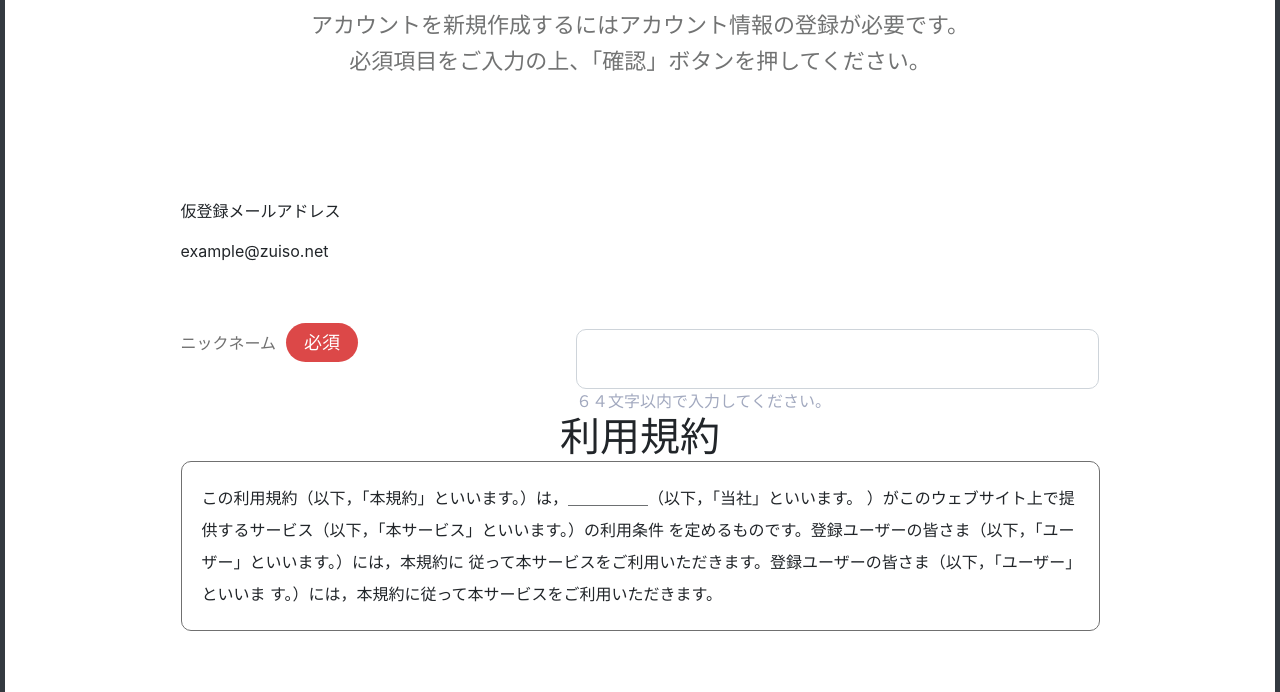
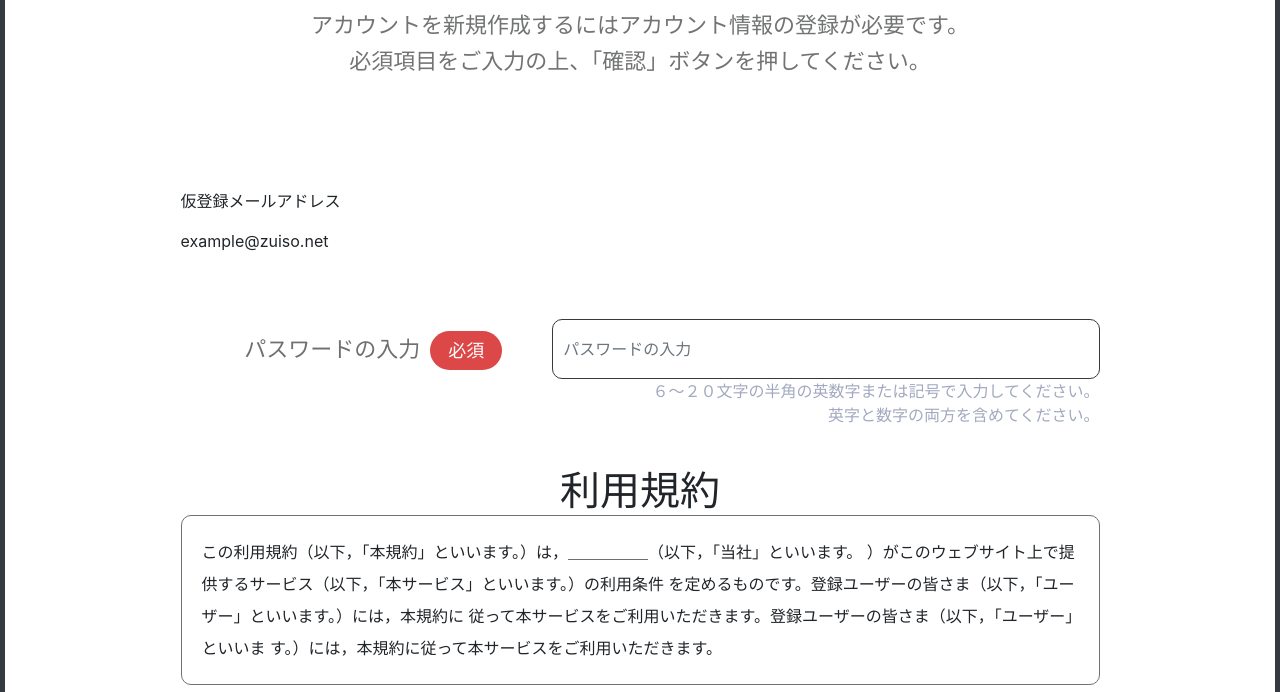
Before and after one commit to KaseaKyra/html, a plain HTML site: page index.html in a window 1280 px wide. Shown: the part 408-1100 px from the top of the page. Drawn offline with nearby package versions, Linux system fonts and the light colour scheme; a web font is replaced by a local one.

Commit message:
moify form

```diff
--- a/css/style.css
+++ b/css/style.css
@@ -30,6 +30,15 @@
     color: #727373;
     font-size: 22px;
     line-height: 1.6em;
+}
+
+.grid {
+    padding: 10px 0;
+    display: grid;
+    text-align: right;
+    grid-template-columns: 35% 1fr;
+    grid-column-gap: 50px;
+    margin-bottom: 30px;
 }
 
 .form-header {
@@ -72,6 +81,7 @@ main {
     height: 60px;
     padding: 0 10px;
     border-radius: 10px;
+    border: 1px solid #343a40;
 }
 
 .rule-body {
@@ -79,11 +89,6 @@ main {
     border-radius: 10px;
     padding: 20px;
     line-height: 2em;
-}
-
-div.form-group {
-    padding: 10px 0;
-    margin-bottom: 0;
 }
 
 .btn-send {
--- a/index.html
+++ b/index.html
@@ -33,27 +33,30 @@
                             <p>example@zuiso.net</p>
                         </div>
                     </div>
-                    <div class="row">
-                        <div class="col-md-5">
-                            <div for="name" class="font-weight-cold text-color">
-                                ニックネーム<span class="label-span">必須</span>
-                            </div>
-                        </div>
-                        <div class="col-md-7">
-                            <div class="form-group" id="group-name">
-                                <input type="text" id="name" name="name" class="form-control custom-input">
-                                <div class="message">６４⽂字以内で⼊⼒してください。</div>
+                    <!--                    <div class="row">-->
+                    <!--                        <div class="col-md-5">-->
+                    <!--                            <div for="name" class="font-weight-cold text-color">-->
+                    <!--                                ニックネーム<span class="label-span">必須</span>-->
+                    <!--                            </div>-->
+                    <!--                        </div>-->
+                    <!--                        <div class="col-md-7">-->
+                    <!--                            <div class="form-group" id="group-name">-->
+                    <!--                                <input type="text" id="name" name="name" class="form-control custom-input">-->
+                    <!--                                <div class="message">６４⽂字以内で⼊⼒してください。</div>-->
+                    <!--                            </div>-->
+                    <!--                        </div>-->
+                    <!--                    </div>-->
+                    <div class="form-group grid">
+                        <label for="password" class="font-weight-cold text-color">
+                            パスワードの⼊⼒<span class="label-span">必須</span></label>
+                        <div class="">
+                            <input type="password" id="password" name="password" class="form-control custom-input"
+                                   placeholder="パスワードの⼊⼒">
+                            <div class="message">６〜２０⽂字の半⾓の英数字または記号で⼊⼒してください。<br>
+                                英字と数字の両⽅を含めてください。
                             </div>
                         </div>
                     </div>
-                    <!--                    <div class="form-group">-->
-                    <!--                        <label for="password" class="font-weight-cold d-inline-block text-color">パスワードの⼊⼒<span>必須</span></label>-->
-                    <!--                        <div class="input-group">-->
-                    <!--                            <input type="password" id="password" name="password" class="form-control"-->
-                    <!--                                   placeholder="パスワードの⼊⼒">-->
-                    <!--                            <div class="message">６〜２０⽂字の半⾓の英数字または記号で⼊⼒してください。<br>英字と数字の両⽅を含めてください。</div>-->
-                    <!--                        </div>-->
-                    <!--                    </div>-->
                     <!--                    <div class="form-group">-->
                     <!--                        <label for="rePassword">パスワードの再⼊⼒<span>必須</span></label>-->
                     <!--                        <div class="input-group">-->
```
